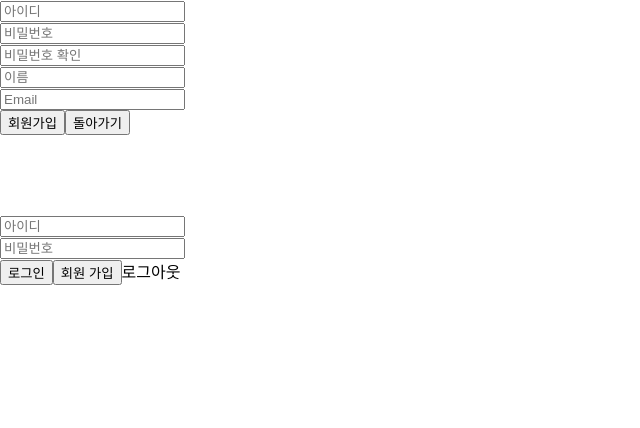
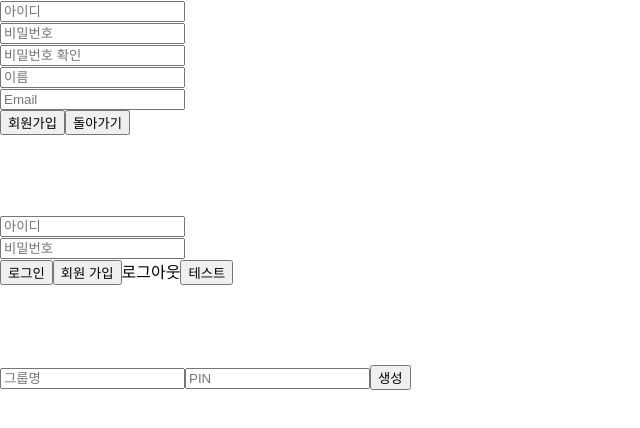
Before and after one commit to 2021TWP/TravelWebProject_FrontEnd, a React (Create React App) app: page / in a window 1280 px wide. Shown: the top 428 px of the page, without its empty margins (0-640 px from the left). Built offline with nearby package versions, Linux system fonts and the light colour scheme.

Commit message:
FEAT: token auth + group

```diff
--- a/src/App.js
+++ b/src/App.js
@@ -1,12 +1,15 @@
 import React, { Component } from 'react'
-import LoginContainer from './Containers/AccountsContainers/LoginContainer';
-import RegisterContainer from './Containers/AccountsContainers/RegisterContainer';
+import GroupContainer from './Authentication/Containers/GroupContainer';
+import LoginContainer from './Authentication/Containers/LoginContainer';
+import RegisterContainer from './Authentication/Containers/RegisterContainer';
+
 
 class App extends Component {
   render() {
     return (
       <div>
-        <header></header>
+        <header>
+        </header>
         <body>
           <RegisterContainer/>
           <br/>
@@ -14,6 +17,11 @@ class App extends Component {
           <br/>
           <br/>
           <LoginContainer/>
+          <br/>
+          <br/>
+          <br/>
+          <br/>
+          <GroupContainer/>
         </body>
         <footer></footer>
       </div>
--- /dev/null
+++ b/src/Authentication/Containers/GroupContainer.js
@@ -0,0 +1,21 @@
+import { observer } from 'mobx-react'
+import React, { Component } from 'react'
+import AccountStore from '../Stores/AccountStore'
+import GroupView from '../Views/GroupView';
+
+
+class GroupContainer extends Component {
+    accountStore = AccountStore
+    render() {
+        const { createGroup, group, setProps} = this.accountStore;
+        return (
+            <div>
+                <GroupView    createGroup={createGroup}
+                                group={group}
+                                setProps={setProps}/>
+            </div>
+        )
+    }
+}
+
+export default observer(GroupContainer)
--- a/src/Containers/AccountsContainers/LoginContainer.js
+++ b/src/Authentication/Containers/LoginContainer.js
@@ -1,13 +1,13 @@
 import React, { Component } from 'react'
-import LoginView from '../../Views/AccountViews/LoginView'
+import LoginView from '../Views/LoginView'
 import { observer } from 'mobx-react'
-import AccountStore from '../../Stores/AccountStore'
+import AccountStore from '../Stores/AccountStore'
 
 
 class LoginContainer extends Component {
     accountStore = AccountStore
     render() {
-        const { user, setProps, handleLoginSubmit, onClickEvent, error_message, handleLogoutSubmit  } = this.accountStore
+        const { user, setProps, handleLoginSubmit, onClickEvent, error_message, handleLogoutSubmit, testAccount  } = this.accountStore
         return (
             <div>
                 <LoginView  user={user}
@@ -15,7 +15,8 @@ class LoginContainer extends Component {
                             handleLoginSubmit={handleLoginSubmit}
                             onClickEvent={onClickEvent}
                             message={error_message}
-                            handleLogoutSubmit={handleLogoutSubmit}/>
+                            handleLogoutSubmit={handleLogoutSubmit}
+                            test={testAccount}/>
             </div>
         )
     }
--- a/src/Containers/AccountsContainers/RegisterContainer.js
+++ b/src/Authentication/Containers/RegisterContainer.js
@@ -1,7 +1,7 @@
 import React, { Component } from 'react';
 import { observer } from 'mobx-react'
-import RegisterView from '../../Views/AccountViews/RegisterView';
-import AccountStore from '../../Stores/AccountStore';
+import RegisterView from '../Views/RegisterView';
+import AccountStore from '../Stores/AccountStore';
 
 class RegisterContainer extends Component {
     accountStore = AccountStore
--- a/src/Stores/AccountStore.js
+++ b/src/Authentication/Stores/AccountStore.js
@@ -1,7 +1,7 @@
 import { makeAutoObservable } from 'mobx'
 import accountApi from '../api/AccountApi'
 import { runInAction } from 'mobx'
-import CSRFToken from '../utility/csrftoken'
+import CSRFToken from '../../utility/csrftoken'
 
 //Model
 class AccountStore {
@@ -13,6 +13,11 @@ class AccountStore {
         name: "",
     }
 
+    group = {
+        groupName: "",
+        pin: "",
+    }
+
     error_message = {
         username: null,
         password1: null,
@@ -21,30 +26,24 @@ class AccountStore {
         name: null,
     };
 
+    token_header = {}
 
     csrftoken = CSRFToken
-    message = ""
+
+
+
 
     constructor() {
         makeAutoObservable(this, {}, {autoBind:true})
     }
-
-    // Action
-    // async handleLoginButton() {
-    //     try {
-    //         await accountApi.loginCheck(this.user);
-    //     }catch(error) {
-    //         console.log(error);
-    //         runInAction(this.message = error.message)
-    //     }
-    // }
 
 
     async handleRegisterSubmit() {
         try {
             const data = await accountApi.userCreate(this.user);
             if ('key' in data){
-                console.log("registered sucessfully")
+                alert("회원가입 완료")
+                await accountApi.logout();
             }else {
                 runInAction(()=>this.error_message = {...this.error_message, ...data})
             }
@@ -60,9 +59,10 @@ class AccountStore {
         try{
             const data = await accountApi.login(this.user);
             if ('key' in data){
-                console.log("registered sucessfully")
+                localStorage.setItem(`Authorization`, `Token ${data.key}`)
+                runInAction(() => this.token_header = {'Authorization': `Token ${data.key}`})
             }else {
-                runInAction(()=>this.error_message = {...this.error_message, ...data})
+                runInAction(() => this.error_message = {...this.error_message, ...data})
             }
         }catch(error) {
             runInAction(() => this.message = error.message)
@@ -73,10 +73,28 @@ class AccountStore {
     async handleLogoutSubmit() {
         try {
             await accountApi.logout();
+            localStorage.removeItem('Authorization')
         }catch(error) {
             runInAction(() => this.message = error.message)
         }
     }
+
+    async testAccount() {
+        try {
+            await accountApi.test();
+        }catch(error) {
+            runInAction(() => this.message = error.message)
+        }
+    }
+
+    async createGroup() {
+        try {
+            await accountApi.groupCreate(this.group);
+        }catch(error) {
+            runInAction(() => this.message = error.message)
+        }
+    }
+
 
 
     async onClickEvent(name) {
@@ -85,8 +103,13 @@ class AccountStore {
     }
 
     async setProps(name, value) {
-        this.user = {...this.user, [name]: value};
-        console.log(name, value)
+        if (name === 'groupName' || name === 'pin') {
+            runInAction(() => this.group = {...this.group, [name]: value});
+        } else {
+            runInAction(() => this.user = {...this.user, [name]: value});
+            console.log(name, value)
+        }
+
     }
 
 
--- /dev/null
+++ b/src/Authentication/Views/GroupView.js
@@ -0,0 +1,14 @@
+import React, { Component } from 'react'
+
+export default class GroupView extends Component {
+    render() {
+        const { createGroup, group, setProps} = this.props;
+        return (
+            <div>
+                 <input type="text" name="groupName" placeholder="그룹명" value={group.groupname} onChange={(e)=>setProps(e.target.name, e.target.value)}/>
+                 <input type="password" name="pin" placeholder="PIN" value = {group.groupname} onChange={(e)=>setProps(e.target.name, e.target.value)}/>
+                 <button onClick={()=>createGroup()}>생성</button>
+            </div>
+        )
+    }
+}
--- a/src/Views/AccountViews/LoginView.js
+++ b/src/Authentication/Views/LoginView.js
@@ -2,7 +2,7 @@ import React, { Component } from 'react'
 
 export default class LoginView extends Component {
     render() {
-        const { user, setProps, handleLoginSubmit, message, onClickEvent, handleLogoutSubmit  } = this.props
+        const { user, setProps, handleLoginSubmit, message, onClickEvent, handleLogoutSubmit, test  } = this.props
         return (
             <div>
                 <input type="text" name="username" placeholder="아이디" value={user.username} onChange={(e)=>setProps(e.target.name, e.target.value)}/>
@@ -12,6 +12,7 @@ export default class LoginView extends Component {
                 <button onClick={()=>handleLoginSubmit()}>로그인</button>
                 <button>회원 가입</button>
                 <a onClick={()=>handleLogoutSubmit()}>로그아웃</a>
+                <button onClick={()=>{test()}}>테스트</button>
             </div>
         )
     }
--- a/src/api/AccountApi.js
+++ b/src/Authentication/api/AccountApi.js
@@ -1,6 +1,8 @@
 import axios from 'axios';
 
-
+function headerCheck() {
+    axios.defaults.headers = {Authorization: `${localStorage.getItem('Authorization')}`}
+}
 
 class AccountApi {
     URL = '/api/accountInfo/'
@@ -22,6 +24,17 @@ class AccountApi {
                     .catch(error => error.response.data)
     }
 
+    test() {
+        return axios.post(this.URL + 'test/', headerCheck())
+                    .then(response => response.data)
+                    .catch(error => error.response.data)
+    }
+
+    groupCreate(group) {
+        return axios.post(this.URL + 'group/create/', group)
+                    .then(response => response.data)
+                    .catch(error => error.response.data)
+    }
 }
 
 export default new AccountApi();
--- a/src/setupProxy.js
+++ b/src/setupProxy.js
@@ -1,4 +1,5 @@
 const { createProxyMiddleware } = require('http-proxy-middleware');
+
 
 module.exports = function(app) {
   app.use(
```
Also changed, not shown: src/Authentication/Views/RegisterView.js (renamed from src/Views/AccountViews/RegisterView.js).
